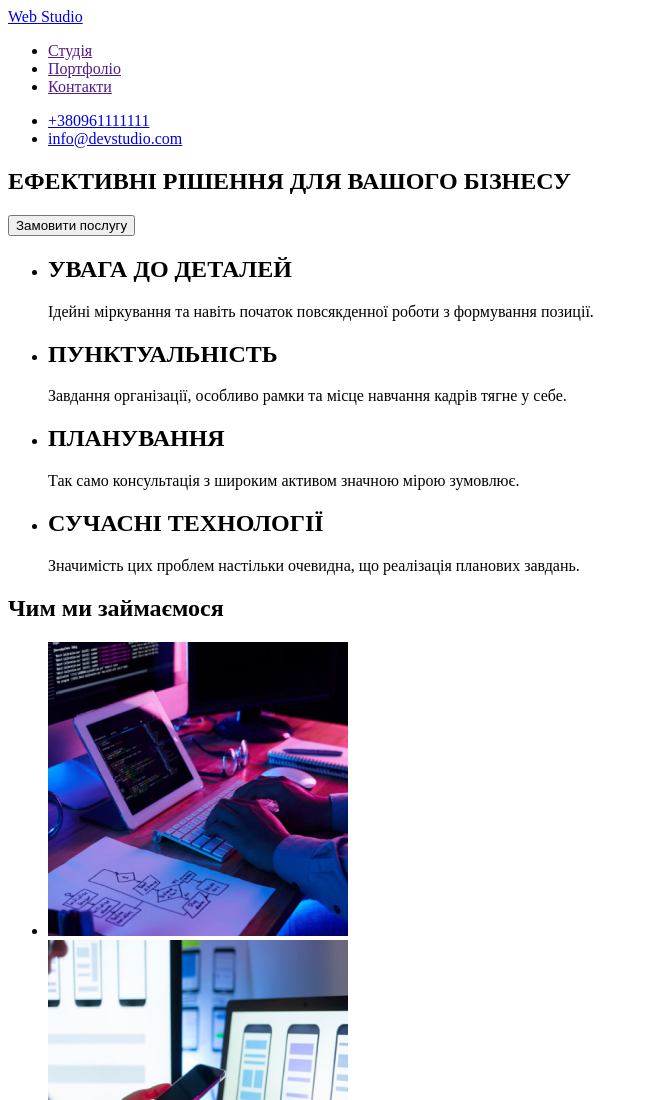
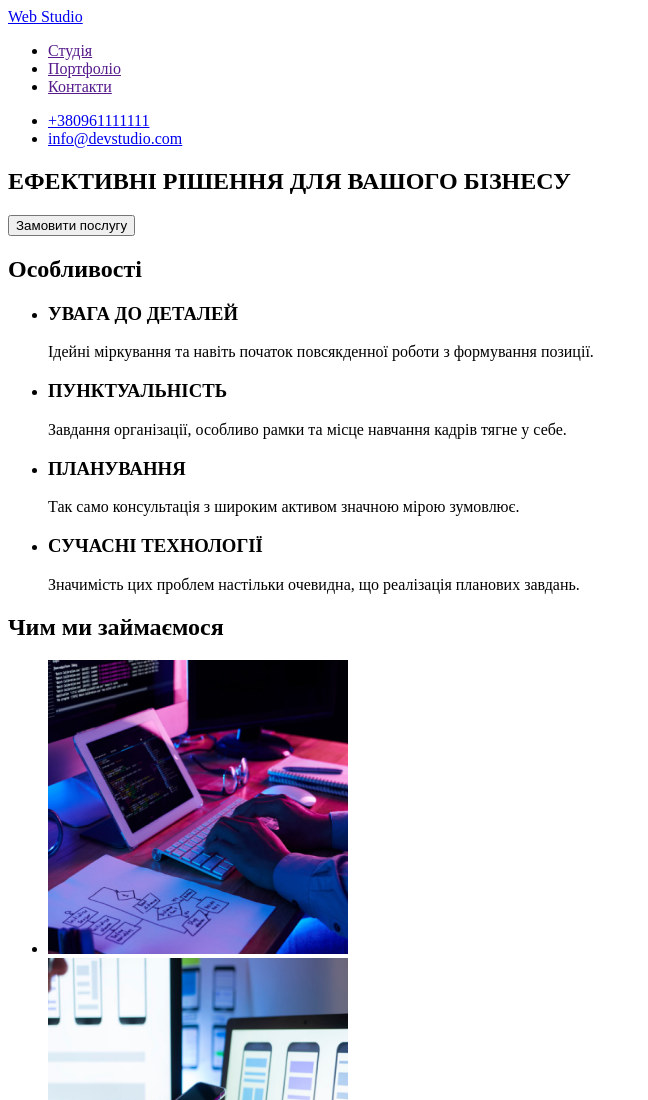
Before and after one commit to olha-ovsiannikova/goit-markup-hw-01, a plain HTML site: page index.html in a window 1280 px wide. Shown: the top 1100 px of the page, without its empty margins (0-648 px from the left). Drawn offline with Linux system fonts and the light colour scheme.

Commit message:
update index html file

```diff
--- a/index.html
+++ b/index.html
@@ -42,27 +42,28 @@
 
         <!-- Features -->
         <section>
+            <h2>Особливості</h2>
             <ul>
                 <li>
-                    <h2>УВАГА ДО ДЕТАЛЕЙ</h2>
+                    <h3>УВАГА ДО ДЕТАЛЕЙ</h3>
                     <p>
                       Ідейні міркування та навіть початок повсякденної роботи з формування позиції.
                     </p>
                 </li>
                 <li>
-                    <h2>ПУНКТУАЛЬНІСТЬ</h2>
+                    <h3>ПУНКТУАЛЬНІСТЬ</h3>
                     <p>
                       Завдання організації, особливо рамки та місце навчання кадрів тягне у себе.
                     </p>
                 </li>
                 <li>
-                    <h2>ПЛАНУВАННЯ</h2>
+                    <h3>ПЛАНУВАННЯ</h3>
                     <p>
                       Так само консультація з широким активом значною мірою зумовлює.
                     </p>
                 </li>
                 <li>
-                    <h2>СУЧАСНІ ТЕХНОЛОГІЇ</h2>
+                    <h3>СУЧАСНІ ТЕХНОЛОГІЇ</h3>
                     <p>
                       Значимість цих проблем настільки очевидна, що реалізація планових завдань.
                     </p>
```
